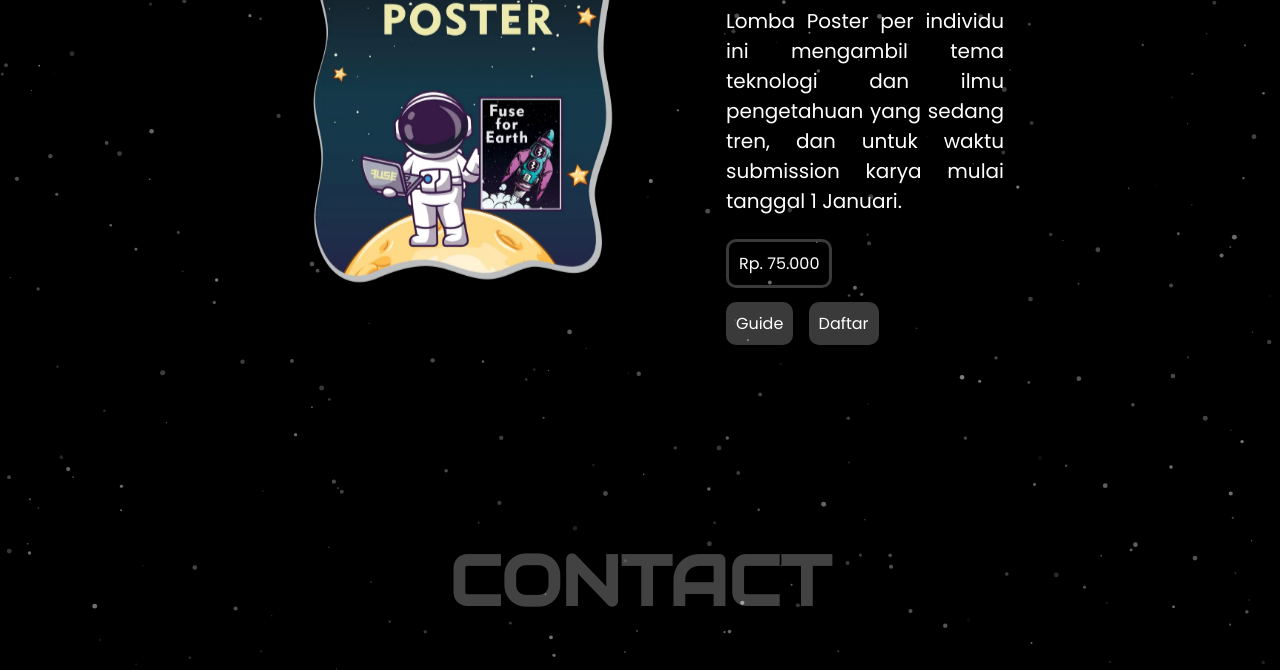
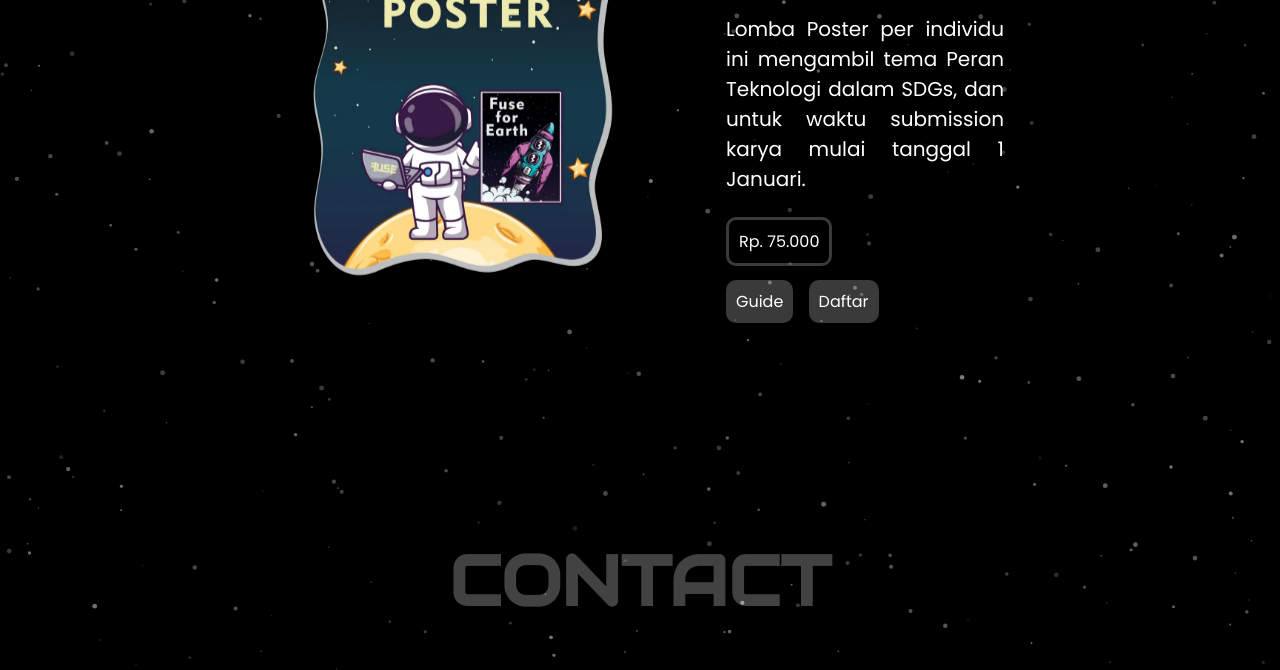
Before and after one commit to 1ulone/FUSE2024, a plain HTML site: page poster.html in a window 1280 px wide. Shown: the part 313-983 px from the top of the page. Drawn offline with nearby package versions, Linux system fonts and the light colour scheme.

Commit message:
add new desc on category

```diff
--- a/poster.html
+++ b/poster.html
@@ -88,9 +88,9 @@
               <h2>Tingkat Umum</h2>
             </div>
             <p>
-              Lomba Poster per individu ini mengambil tema teknologi dan ilmu
-              pengetahuan yang sedang tren, dan untuk waktu submission karya
-              mulai tanggal 1 Januari.
+              Lomba Poster per individu ini mengambil tema Peran Teknologi
+              dalam SDGs, dan untuk waktu submission karya mulai tanggal 1
+              Januari.
             </p>
             <div class="link">
               <a class="biaya" disabled="disabled">Rp. 75.000</a>
```
Also changed, not shown: kti.html (+3 -3 lines).
